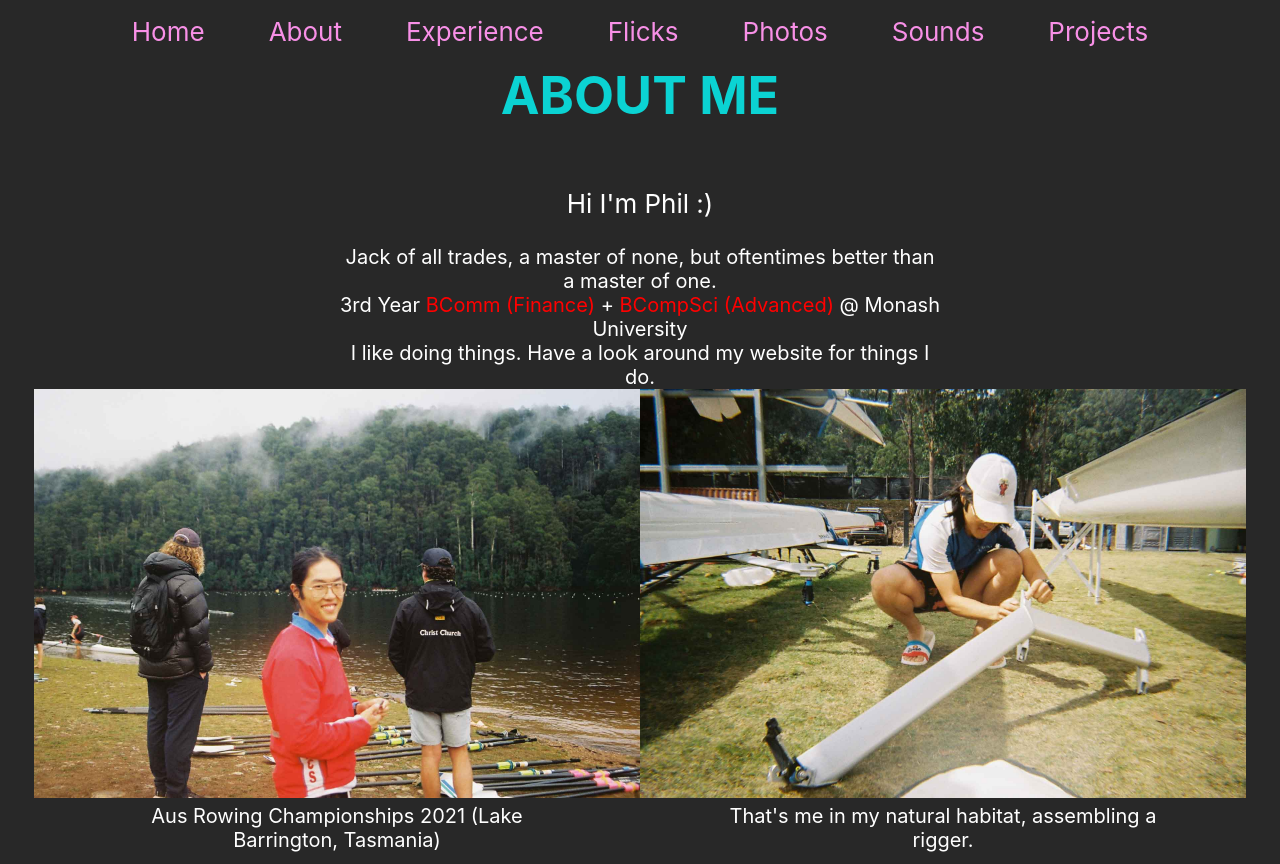
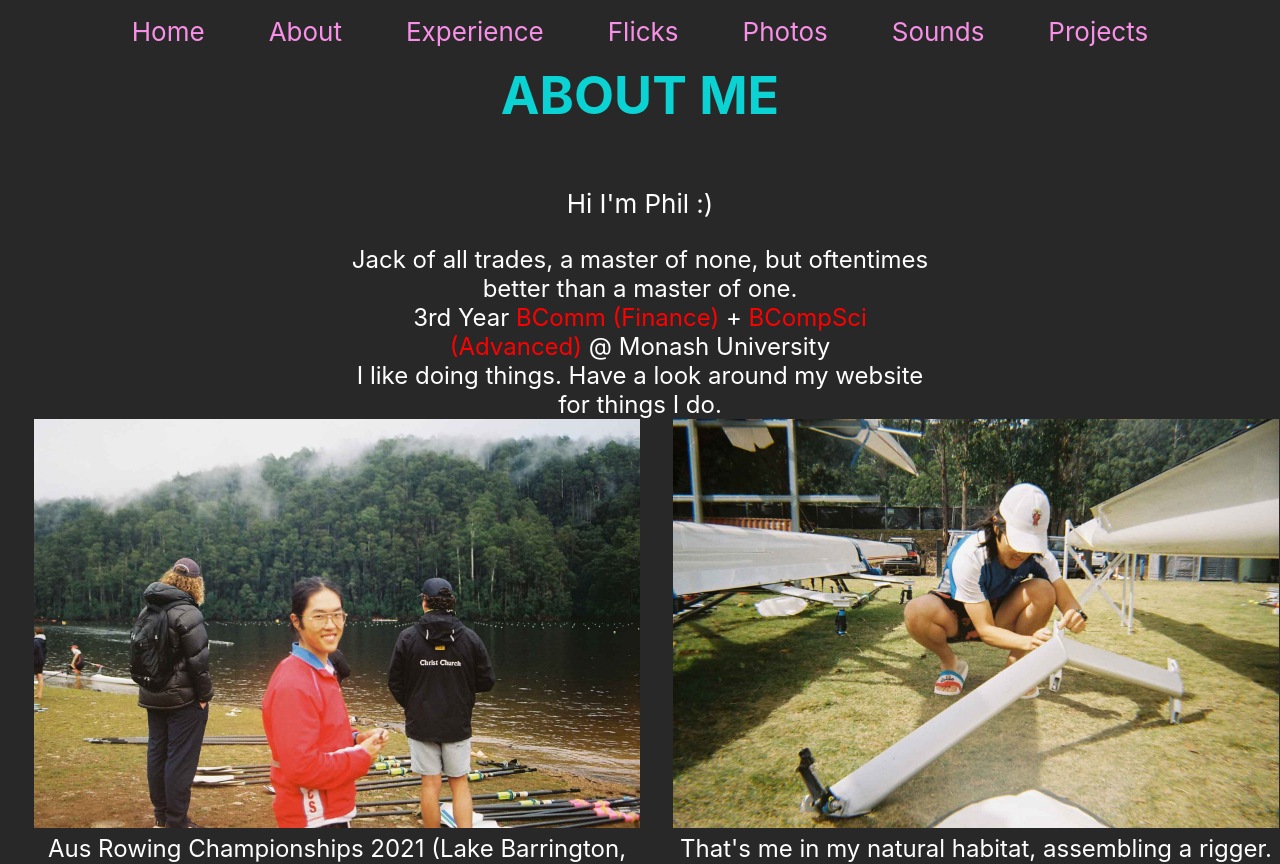
Before and after one commit to pptutn/website, a React (Create React App) app: page /about in a window 1280 px wide. Shown: the top 864 px of the page. Built offline with nearby package versions, Linux system fonts and the light colour scheme.

Commit message:
refactor to replace px with rem

```diff
--- a/src/App.css
+++ b/src/App.css
@@ -20,7 +20,7 @@
   flex-direction: column;
   align-items: center;
   justify-content: center;
-  font-size: calc(10px + 2vmin);
+  font-size: calc(0.625rem + 2vmin);
   color: white;
 }
 
--- a/src/pages/AboutMe.js
+++ b/src/pages/AboutMe.js
@@ -16,17 +16,17 @@ function AboutMe() {
     <>
       <StyledH1> ABOUT ME </StyledH1>
       <p>Hi I'm Phil :)</p>
-      <StyledParagraph maxWidth={"600px"}>
+      <StyledParagraph maxWidth={"37rem"}>
         Jack of all trades, a master of none, but oftentimes better than a
         master of one.
       </StyledParagraph>
-      <StyledParagraph maxWidth={"700px"}>
+      <StyledParagraph maxWidth={"37rem"}>
         3rd Year
         <span style={{ color: "#ff0000" }}> BComm (Finance) </span>+
         <span style={{ color: "#ff0000" }}> BCompSci (Advanced) </span>@ Monash
         University
       </StyledParagraph>
-      <StyledParagraph maxWidth={"600px"}>
+      <StyledParagraph maxWidth={"37rem"}>
         I like doing things. Have a look around my website for things I do.
       </StyledParagraph>
       <StyledVideoItem>
--- a/src/pages/styled.js
+++ b/src/pages/styled.js
@@ -9,10 +9,10 @@ const StyledVideoItem = styled.div`
 const StyledCaption = styled.caption`
   margin: 3rem;
   margin-bottom: 1rem;
-  font-size: 30px;
+  font-size: 2rem;
   color: #f8333c;
   text-transform: uppercase;
-  max-width: 900px;
+  max-width: 56rem;
   display: inline-block;
   text-decoration: underline;
   text-align: center;'
@@ -31,8 +31,8 @@ const StyledParagraph = styled.p`
     margin-top: 0;
     margin-bottom: ${(props) =>
       props.marginBottom ? props.marginBottom : "0rem"};
-    font-size 20px;
-    max-width: ${(props) => (props.maxWidth ? props.maxWidth : "450px")};
+    font-size 1.5rem;
+    max-width: ${(props) => (props.maxWidth ? props.maxWidth : "42rem")};
     color: ${(props) => (props.color ? props.color : "white")};
 `;
 
@@ -43,21 +43,21 @@ const StyledH1 = styled.h1`
 `;
 
 const StyledH2 = styled.h2`
-  max-width: 900px;
-  font-size 20px;
+  max-width: 56rem;
+  font-size 1.5rem;
   font-weight: normal;
 `;
 
 const StyledImage = styled.img`
-  width: 606px;
-  height: 409px;
+  width: 37.875rem;
+  height: 25.563rem;
 `;
 
 const TextOverImage = styled.div`
   position: absolute;
   top: 55%;
   left: 45%;
-  font-size: 80px;
+  font-size: 5rem;
   color: #ffffff;
 `;
 
--- a/src/styled.js
+++ b/src/styled.js
@@ -5,13 +5,13 @@ const StyledBox = styled.div`
   display: flex;
   justify-content: center;
   align-items: center;
-  height: 80px;
+  height: 5rem;
   background-colour: #f890e7;
 `;
 
 const StyledLink = styled(Link)`
   color: #2b9eb3;
-  font: 20px Helvetica, sans-serif;
+  font: 1.5rem Helvetica, sans-serif;
   margin: 0.5rem;
 
   // this part aint workin
@@ -28,7 +28,7 @@ const StyledH2 = styled.h2`
 
 const StyledParagraph = styled.p`
   margin: 0 rem;
-  font-size: 20px;
+  font-size: 1.5rem;
   text-transform: uppercase;
   color: #f890e7;
   text-decoration: ${(props) =>
@@ -39,16 +39,16 @@ const StyledList = styled.ul`
   margin-bottom: 0rem;
   padding: 0;
   list-style: none;
-  font-size: 18px;
-  max-width: 800px;
+  font-size: 1.2rem;
+  max-width: 50rem;
 `;
 
 const StyledMenu = styled.div`
   display: flex;
   justify-content: center;
   align-items: center;
-  height: 80px;
-  max-width: 1500px;
+  height: 5rem;
+  max-width: 93rem;
   position: absolute;
   top: 0;
   margin-top: 1rem;
@@ -56,7 +56,7 @@ const StyledMenu = styled.div`
 `;
 
 const StyledMenuItem = styled.li`
-  height: 80px;
+  height: 5rem;
   list-style: none;
   margin: 1rem;
 `;
```
